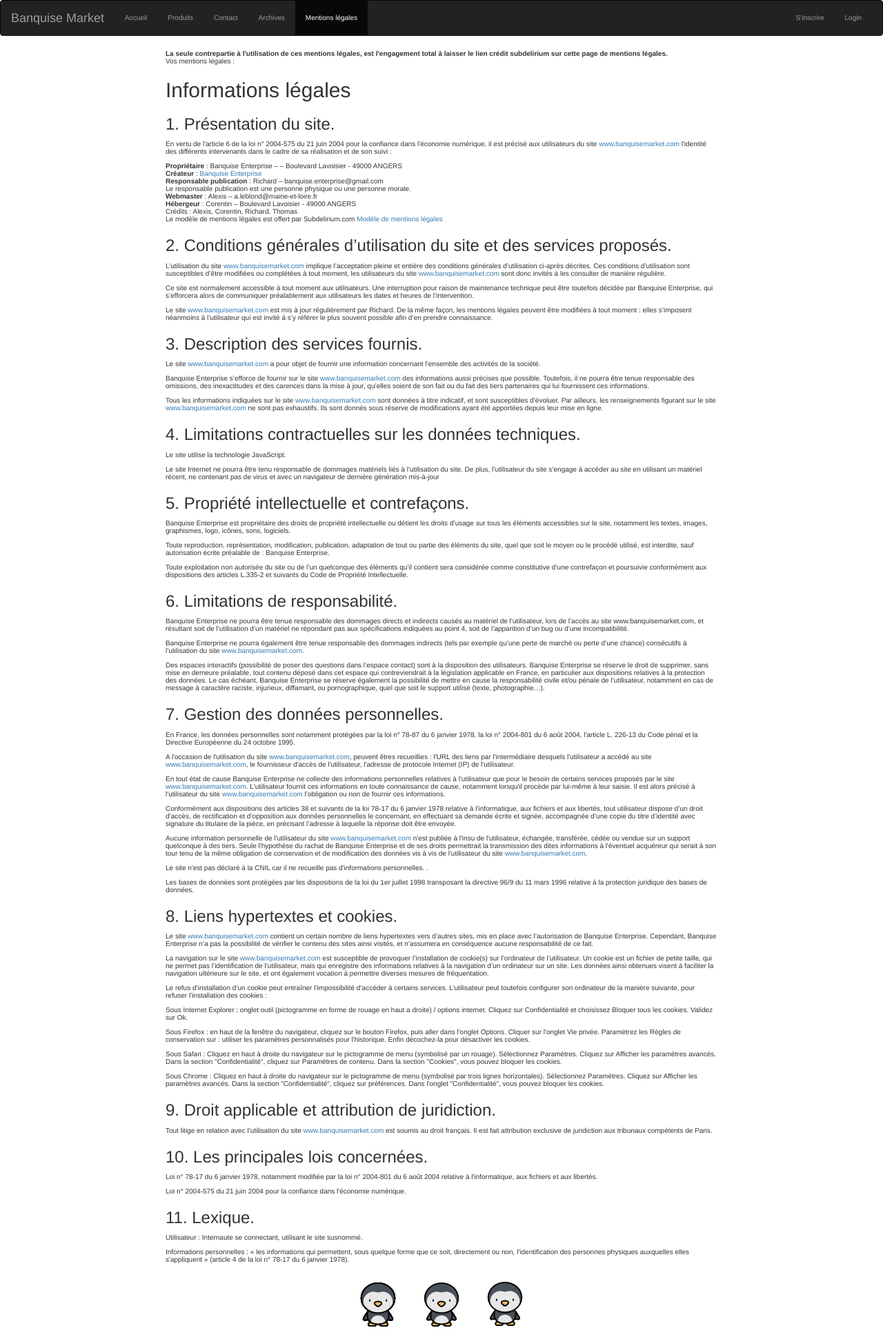
After one commit to rvacheron/banquiseMarket, a Django app: page /mentions/ in a window 1280 px wide. The commit adds this page. Shown: the whole page at 69% size. Run offline with Django 3.2, Linux system fonts and the light colour scheme; some libraries are stand-ins or nearby versions.

Commit message:
MaJ mentions legales

```diff
--- /dev/null
+++ b/banquiseMarket/templates/mentions.html
@@ -0,0 +1,63 @@
+{% extends "base.html" %}
+
+{% block content %}
+<strong>La seule contrepartie à l'utilisation de ces mentions légales, est l'engagement total à laisser le lien crédit subdelirium sur cette page de mentions légales.</strong><br />
+Vos mentions légales :
+<h2>Informations légales</h2>
+<h3>1. Présentation du site.</h3>
+<p>En vertu de l'article 6 de la loi n° 2004-575 du 21 juin 2004 pour la confiance dans l'économie numérique, il est précisé aux utilisateurs du site <a href="http://www.banquisemarket.com/">www.banquisemarket.com</a> l'identité des différents intervenants dans le cadre de sa réalisation et de son suivi :</p>
+<p><strong>Propriétaire</strong> : Banquise Enterprise –  – Boulevard Lavoisier - 49000 ANGERS<br />
+<strong>Créateur</strong>  : <a href="https://github.com/rvacheron/banquiseMarket">Banquise Enterprise</a><br />
+<strong>Responsable publication</strong> : Richard – banquise.enterprise@gmail.com<br />
+Le responsable publication est une personne physique ou une personne morale.<br />
+<strong>Webmaster</strong> : Alexis – a.leblond@maine-et-loire.fr<br />
+<strong>Hébergeur</strong> : Corentin – Boulevard Lavoisier - 49000 ANGERS<br />
+Crédits : Alexis, Corentin, Richard, Thomas<br />
+Le modèle de mentions légales est offert par Subdelirium.com <a target="_blank" href="https://www.subdelirium.com/generateur-de-mentions-legales/" alt="Modèle de mentions légales">Modèle de mentions légales</a></p>
+
+<h3>2. Conditions générales d’utilisation du site et des services proposés.</h3>
+<p>L’utilisation du site <a href="http://www.banquisemarket.com/">www.banquisemarket.com</a> implique l’acceptation pleine et entière des conditions générales d’utilisation ci-après décrites. Ces conditions d’utilisation sont susceptibles d’être modifiées ou complétées à tout moment, les utilisateurs du site <a href="http://www.banquisemarket.com/">www.banquisemarket.com</a> sont donc invités à les consulter de manière régulière.</p>
+<p>Ce site est normalement accessible à tout moment aux utilisateurs. Une interruption pour raison de maintenance technique peut être toutefois décidée par Banquise Enterprise, qui s’efforcera alors de communiquer préalablement aux utilisateurs les dates et heures de l’intervention.</p>
+<p>Le site <a href="http://www.banquisemarket.com/">www.banquisemarket.com</a> est mis à jour régulièrement par Richard. De la même façon, les mentions légales peuvent être modifiées à tout moment : elles s’imposent néanmoins à l’utilisateur qui est invité à s’y référer le plus souvent possible afin d’en prendre connaissance.</p>
+<h3>3. Description des services fournis.</h3>
+<p>Le site <a href="http://www.banquisemarket.com/">www.banquisemarket.com</a> a pour objet de fournir une information concernant l’ensemble des activités de la société.</p>
+<p>Banquise Enterprise s’efforce de fournir sur le site <a href="http://www.banquisemarket.com/">www.banquisemarket.com</a> des informations aussi précises que possible. Toutefois, il ne pourra être tenue responsable des omissions, des inexactitudes et des carences dans la mise à jour, qu’elles soient de son fait ou du fait des tiers partenaires qui lui fournissent ces informations.</p>
+<p>Tous les informations indiquées sur le site <a href="http://www.banquisemarket.com/">www.banquisemarket.com</a> sont données à titre indicatif, et sont susceptibles d’évoluer. Par ailleurs, les renseignements figurant sur le site <a href="http://www.banquisemarket.com/">www.banquisemarket.com</a> ne sont pas exhaustifs. Ils sont donnés sous réserve de modifications ayant été apportées depuis leur mise en ligne.</p>
+<h3>4. Limitations contractuelles sur les données techniques.</h3>
+<p>Le site utilise la technologie JavaScript.</p>
+<p>Le site Internet ne pourra être tenu responsable de dommages matériels liés à l’utilisation du site. De plus, l’utilisateur du site s’engage à accéder au site en utilisant un matériel récent, ne contenant pas de virus et avec un navigateur de dernière génération mis-à-jour</p>
+<h3>5. Propriété intellectuelle et contrefaçons.</h3>
+<p>Banquise Enterprise est propriétaire des droits de propriété intellectuelle ou détient les droits d’usage sur tous les éléments accessibles sur le site, notamment les textes, images, graphismes, logo, icônes, sons, logiciels.</p>
+<p>Toute reproduction, représentation, modification, publication, adaptation de tout ou partie des éléments du site, quel que soit le moyen ou le procédé utilisé, est interdite, sauf autorisation écrite préalable de : Banquise Enterprise.</p>
+<p>Toute exploitation non autorisée du site ou de l’un quelconque des éléments qu’il contient sera considérée comme constitutive d’une contrefaçon et poursuivie conformément aux dispositions des articles L.335-2 et suivants du Code de Propriété Intellectuelle.</p>
+<h3>6. Limitations de responsabilité.</h3>
+<p>Banquise Enterprise ne pourra être tenue responsable des dommages directs et indirects causés au matériel de l’utilisateur, lors de l’accès au site www.banquisemarket.com, et résultant soit de l’utilisation d’un matériel ne répondant pas aux spécifications indiquées au point 4, soit de l’apparition d’un bug ou d’une incompatibilité.</p>
+<p>Banquise Enterprise ne pourra également être tenue responsable des dommages indirects (tels par exemple qu’une perte de marché ou perte d’une chance) consécutifs à l’utilisation du site <a href="http://www.banquisemarket.com/">www.banquisemarket.com</a>.</p>
+<p>Des espaces interactifs (possibilité de poser des questions dans l’espace contact) sont à la disposition des utilisateurs. Banquise Enterprise se réserve le droit de supprimer, sans mise en demeure préalable, tout contenu déposé dans cet espace qui contreviendrait à la législation applicable en France, en particulier aux dispositions relatives à la protection des données. Le cas échéant, Banquise Enterprise se réserve également la possibilité de mettre en cause la responsabilité civile et/ou pénale de l’utilisateur, notamment en cas de message à caractère raciste, injurieux, diffamant, ou pornographique, quel que soit le support utilisé (texte, photographie…).</p>
+<h3>7. Gestion des données personnelles.</h3>
+<p>En France, les données personnelles sont notamment protégées par la loi n° 78-87 du 6 janvier 1978, la loi n° 2004-801 du 6 août 2004, l'article L. 226-13 du Code pénal et la Directive Européenne du 24 octobre 1995.</p>
+<p>A l'occasion de l'utilisation du site <a href="http://www.banquisemarket.com/">www.banquisemarket.com</a>, peuvent êtres recueillies : l'URL des liens par l'intermédiaire desquels l'utilisateur a accédé au site <a href="http://www.banquisemarket.com/">www.banquisemarket.com</a>, le fournisseur d'accès de l'utilisateur, l'adresse de protocole Internet (IP) de l'utilisateur.</p>
+<p> En tout état de cause Banquise Enterprise ne collecte des informations personnelles relatives à l'utilisateur que pour le besoin de certains services proposés par le site <a href="http://www.banquisemarket.com/">www.banquisemarket.com</a>. L'utilisateur fournit ces informations en toute connaissance de cause, notamment lorsqu'il procède par lui-même à leur saisie. Il est alors précisé à l'utilisateur du site <a href="http://www.banquisemarket.com/">www.banquisemarket.com</a> l’obligation ou non de fournir ces informations.</p>
+<p>Conformément aux dispositions des articles 38 et suivants de la loi 78-17 du 6 janvier 1978 relative à l’informatique, aux fichiers et aux libertés, tout utilisateur dispose d’un droit d’accès, de rectification et d’opposition aux données personnelles le concernant, en effectuant sa demande écrite et signée, accompagnée d’une copie du titre d’identité avec signature du titulaire de la pièce, en précisant l’adresse à laquelle la réponse doit être envoyée.</p>
+<p>Aucune information personnelle de l'utilisateur du site <a href="http://www.banquisemarket.com/">www.banquisemarket.com</a> n'est publiée à l'insu de l'utilisateur, échangée, transférée, cédée ou vendue sur un support quelconque à des tiers. Seule l'hypothèse du rachat de Banquise Enterprise et de ses droits permettrait la transmission des dites informations à l'éventuel acquéreur qui serait à son tour tenu de la même obligation de conservation et de modification des données vis à vis de l'utilisateur du site <a href="http://www.banquisemarket.com/">www.banquisemarket.com</a>.</p>
+<p>Le site n'est pas déclaré à la CNIL car il ne recueille pas d'informations personnelles. .</p>
+<p>Les bases de données sont protégées par les dispositions de la loi du 1er juillet 1998 transposant la directive 96/9 du 11 mars 1996 relative à la protection juridique des bases de données.</p>
+<h3>8. Liens hypertextes et cookies.</h3>
+<p>Le site <a href="http://www.banquisemarket.com/">www.banquisemarket.com</a> contient un certain nombre de liens hypertextes vers d’autres sites, mis en place avec l’autorisation de Banquise Enterprise. Cependant, Banquise Enterprise n’a pas la possibilité de vérifier le contenu des sites ainsi visités, et n’assumera en conséquence aucune responsabilité de ce fait.</p>
+<p>La navigation sur le site <a href="http://www.banquisemarket.com/">www.banquisemarket.com</a> est susceptible de provoquer l’installation de cookie(s) sur l’ordinateur de l’utilisateur. Un cookie est un fichier de petite taille, qui ne permet pas l’identification de l’utilisateur, mais qui enregistre des informations relatives à la navigation d’un ordinateur sur un site. Les données ainsi obtenues visent à faciliter la navigation ultérieure sur le site, et ont également vocation à permettre diverses mesures de fréquentation.</p>
+<p>Le refus d’installation d’un cookie peut entraîner l’impossibilité d’accéder à certains services. L’utilisateur peut toutefois configurer son ordinateur de la manière suivante, pour refuser l’installation des cookies :</p>
+<p>Sous Internet Explorer : onglet outil (pictogramme en forme de rouage en haut a droite) / options internet. Cliquez sur Confidentialité et choisissez Bloquer tous les cookies. Validez sur Ok.</p>
+<p>Sous Firefox : en haut de la fenêtre du navigateur, cliquez sur le bouton Firefox, puis aller dans l'onglet Options. Cliquer sur l'onglet Vie privée.
+  Paramétrez les Règles de conservation sur :  utiliser les paramètres personnalisés pour l'historique. Enfin décochez-la pour  désactiver les cookies.</p>
+<p>Sous Safari : Cliquez en haut à droite du navigateur sur le pictogramme de menu (symbolisé par un rouage). Sélectionnez Paramètres. Cliquez sur Afficher les paramètres avancés. Dans la section "Confidentialité", cliquez sur Paramètres de contenu. Dans la section "Cookies", vous pouvez bloquer les cookies.</p>
+<p>Sous Chrome : Cliquez en haut à droite du navigateur sur le pictogramme de menu (symbolisé par trois lignes horizontales). Sélectionnez Paramètres. Cliquez sur Afficher les paramètres avancés. Dans la section "Confidentialité", cliquez sur préférences.  Dans l'onglet "Confidentialité", vous pouvez bloquer les cookies.</p>
+
+<h3>9. Droit applicable et attribution de juridiction.</h3>
+<p>Tout litige en relation avec l’utilisation du site <a href="http://www.banquisemarket.com/">www.banquisemarket.com</a> est soumis au droit français. Il est fait attribution exclusive de juridiction aux tribunaux compétents de Paris.</p>
+<h3>10. Les principales lois concernées.</h3>
+<p>Loi n° 78-17 du 6 janvier 1978, notamment modifiée par la loi n° 2004-801 du 6 août 2004 relative à l'informatique, aux fichiers et aux libertés.</p>
+<p> Loi n° 2004-575 du 21 juin 2004 pour la confiance dans l'économie numérique.</p>
+<h3>11. Lexique.</h3>
+<p>Utilisateur : Internaute se connectant, utilisant le site susnommé.</p>
+<p>Informations personnelles : « les informations qui permettent, sous quelque forme que ce soit, directement ou non, l'identification des personnes physiques auxquelles elles s'appliquent » (article 4 de la loi n° 78-17 du 6 janvier 1978).</p>
+{% endblock %}
--- a/banquiseMarket/urls.py
+++ b/banquiseMarket/urls.py
@@ -16,7 +16,7 @@ Including another URLconf
 from django.conf.urls import include, url
 from django.contrib import admin
 
-from banquiseMarket.views import home
+from banquiseMarket.views import home, mentions
 
 admin.autodiscover()
 
@@ -24,6 +24,7 @@ urlpatterns = [
     url(r'^admin/doc/', include('django.contrib.admindocs.urls')),
     url(r'^admin/', admin.site.urls),
     url(r'^$', home, name="home"),
+    url(r'^mentions/', mentions, name="mentions"),
     url(r'', include('produit.urls')),
     url(r'', include('contact.urls')),
     url(r'', include('login.urls')),
--- a/banquiseMarket/views.py
+++ b/banquiseMarket/views.py
@@ -6,3 +6,6 @@ from produit.models import Produit
 def home(request):
 	last_prod = Produit.objects.latest('published_date')
 	return render(request,'home.html', {'last_prod':last_prod})
+
+def mentions(request):
+    return render(request,'mentions.html', {'nbar':'mentions'})
```
Also changed, not shown: banquiseMarket/templates/home.html (line endings or trailing spaces).
